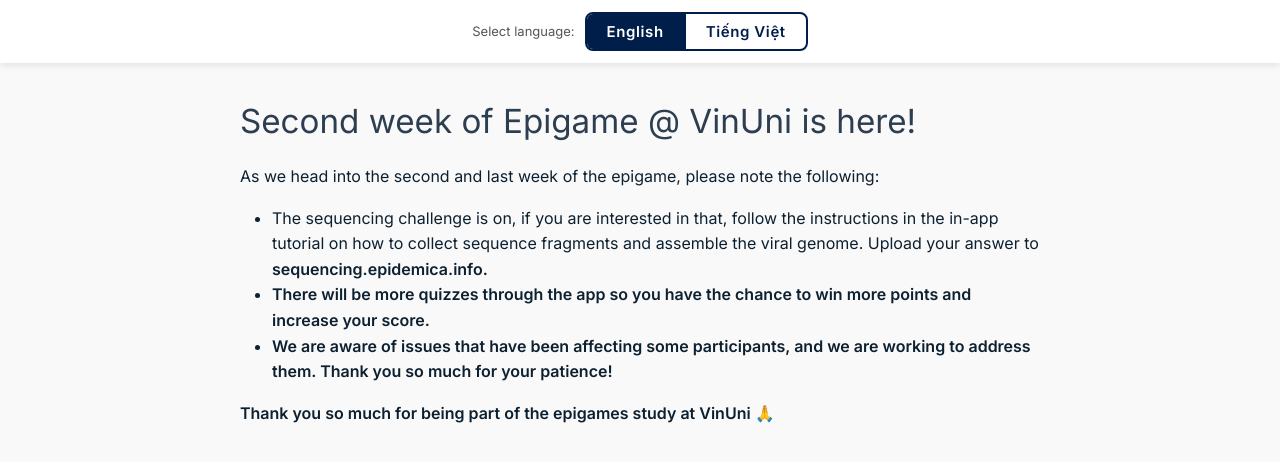
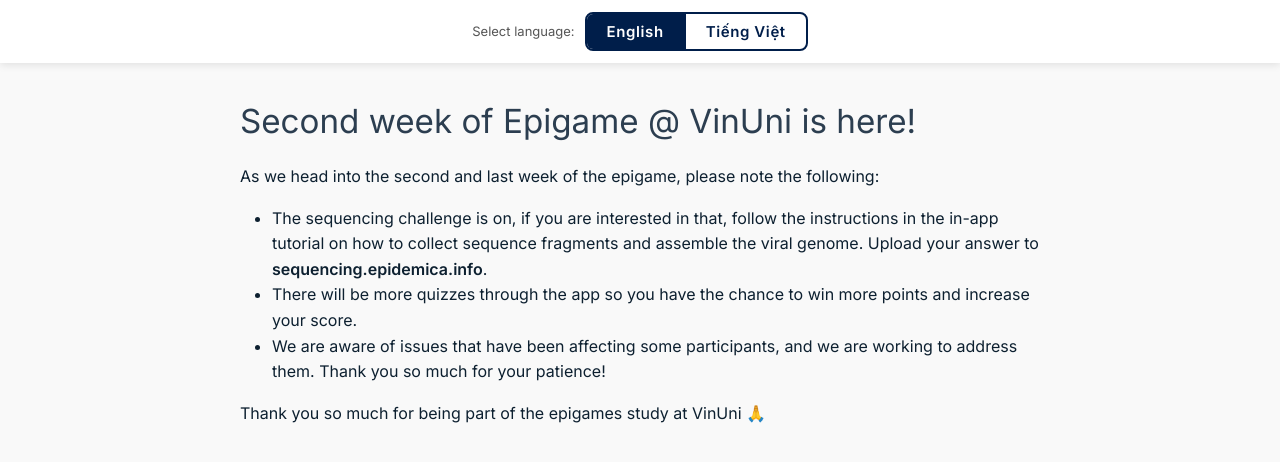
Before and after one commit to colabobio/epidemica-website, a Jekyll site: the page epigames/vinuepi26/msg/day7.html, which Jekyll copies as it is, in a window 1280 px wide. Shown: the top 462 px of the page. Built offline with Jekyll 4.4.1, drawn with Linux system fonts in a browser that asks for light colours.

Commit message:
fixed tag

```diff
--- a/epigames/vinuepi26/msg/day7.html
+++ b/epigames/vinuepi26/msg/day7.html
@@ -111,7 +111,7 @@
       <p data-i18n="intro">As we head into the second and last week of the epigame, please note the following:</p>
 
       <ul>
-        <li data-i18n="li1">The sequencing challenge is on, if you are interested in that, follow the instructions in the in-app tutorial on how to collect sequence fragments and assemble the viral genome. Upload your answer to <strong>sequencing.epidemica.info<strong>.</li>
+        <li data-i18n="li1">The sequencing challenge is on, if you are interested in that, follow the instructions in the in-app tutorial on how to collect sequence fragments and assemble the viral genome. Upload your answer to <strong>sequencing.epidemica.info</strong>.</li>
         <li data-i18n="li2">There will be more quizzes through the app so you have the chance to win more points and increase your score.</li>
         <li data-i18n="li3">We are aware of issues that have been affecting some participants, and we are working to address them. Thank you so much for your patience!</a></li>
       </ul>
@@ -126,7 +126,7 @@
         selectLang: 'Select language:',
         title: 'Second week of Epigame @ VinUni is here!',
         intro: 'As we head into the second and last week of the epigame, please note the following:',
-        li1: 'The sequencing challenge is on, if you are interested in that, follow the instructions in the in-app tutorial on how to collect sequence fragments and assemble the viral genome. Upload your answer to <strong>sequencing.epidemica.info<strong>.',
+        li1: 'The sequencing challenge is on, if you are interested in that, follow the instructions in the in-app tutorial on how to collect sequence fragments and assemble the viral genome. Upload your answer to <strong>sequencing.epidemica.info</strong>.',
         li2: 'There will be more quizzes through the app so you have the chance to win more points and increase your score.',
         li3: 'We are aware of issues that have been affecting some participants, and we are working to address them. Thank you so much for your patience!'
       },
```
